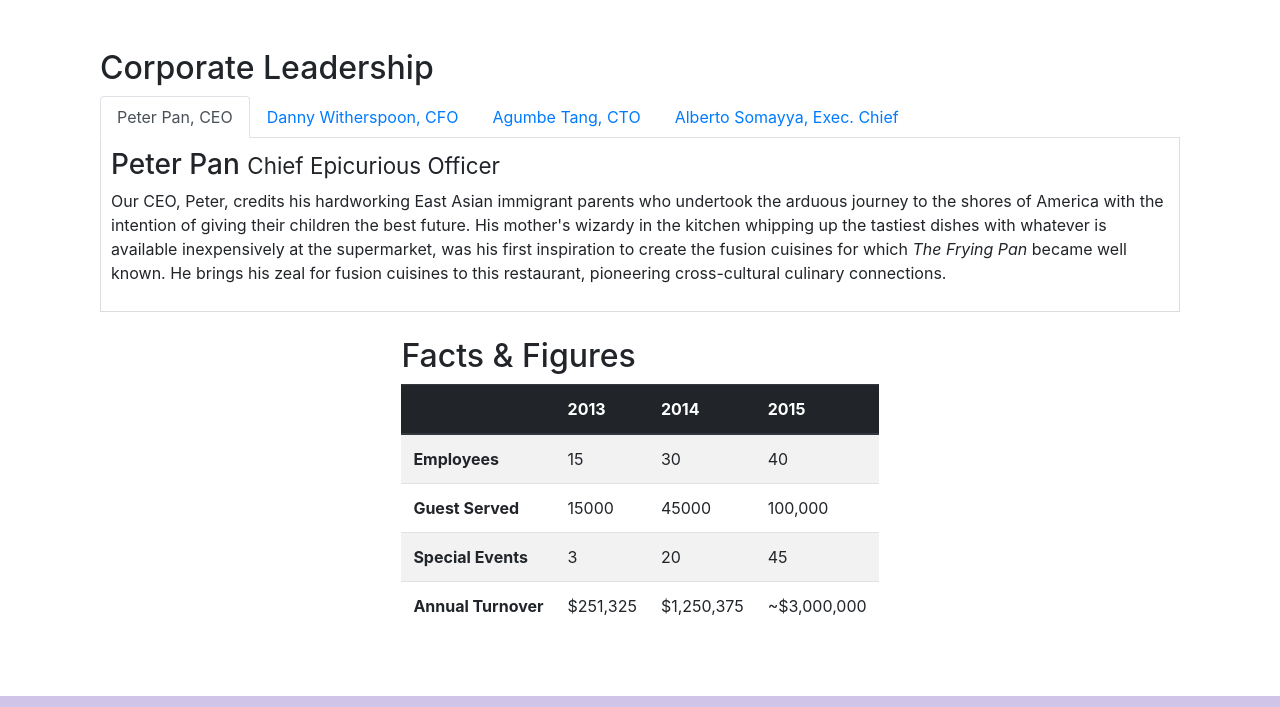
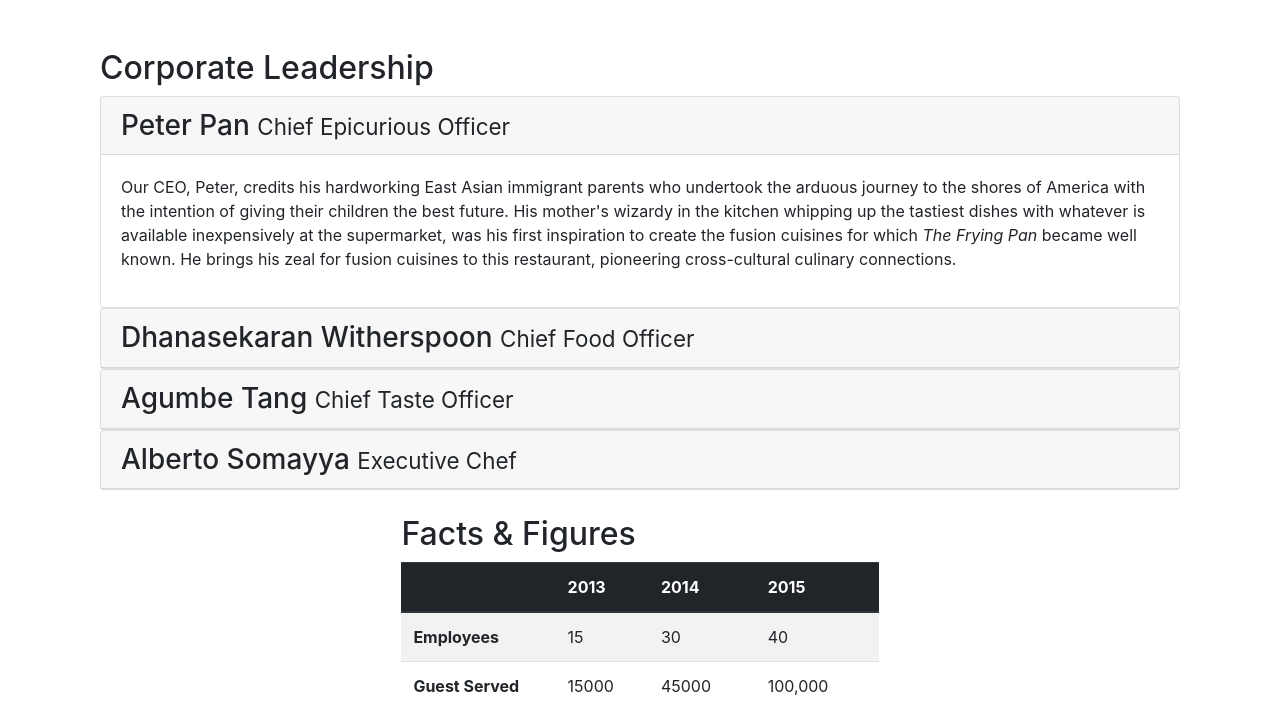
Before and after one commit to christophermontero/UI-Bootstrap4, a website: page aboutus.html in a window 1280 px wide. Shown: the part 966-1673 px from the top of the page. Drawn offline with nearby package versions, Linux system fonts and the light colour scheme.

Commit message:
Replace the tabs for an accordion in aboutus page

```diff
--- a/aboutus.html
+++ b/aboutus.html
@@ -91,40 +91,60 @@
         <div class="row row-content align-items-center">
             <div class="col-12">
                 <h2>Corporate Leadership</h2>
-                <ul class="nav nav-tabs">
-                    <li class="nav-item">
-                        <a class="nav-link active" href="#peter"
-                        role="tab" data-toggle="tab">Peter Pan, CEO</a>
-                    </li>
-                    <li class="nav-item">
-                        <a class="nav-link" href="#danny"
-                        role="tab" data-toggle="tab">Danny Witherspoon, CFO</a>
-                    </li>
-                    <li class="nav-item">
-                        <a class="nav-link" href="#agumbe"
-                        role="tab" data-toggle="tab">Agumbe Tang, CTO</a>
-                    </li>
-                    <li class="nav-item">
-                        <a class="nav-link" href="#alberto"
-                        role="tab" data-toggle="tab">Alberto Somayya, Exec. Chief</a>
-                    </li>
-                </ul>
-                <div class="tab-content">
-                    <div role="tabpanel" class="tab-pane fade show active" id="peter">
-                        <h3>Peter Pan <small>Chief Epicurious Officer</small></h3>
-                        <p class="d-none d-sm-block">Our CEO, Peter, credits his hardworking East Asian immigrant parents who undertook the arduous journey to the shores of America with the intention of giving their children the best future. His mother's wizardy in the kitchen whipping up the tastiest dishes with whatever is available inexpensively at the supermarket, was his first inspiration to create the fusion cuisines for which <em>The Frying Pan</em> became well known. He brings his zeal for fusion cuisines to this restaurant, pioneering cross-cultural culinary connections.</p>
+                <div id="accordion">
+                    <div class="card">
+                        <div class="card-header" role="tab" id="peterhead">
+                            <h3 class="mb-0">
+                                <a data-toggle="collapse" data-target="#peter">Peter Pan <small>Chief Epicurious Officer</small></a>
+                            </h3>
+                        </div>
+                        <div role="tabpanel" class="collapse show" id="peter" data-parent="#accordion">
+                            <div class="card-body">
+                                <p class="d-none d-sm-block">Our CEO, Peter, credits his hardworking East Asian immigrant parents who undertook the arduous journey to the shores of America with the intention of giving their children the best future. His mother's wizardy in the kitchen whipping up the tastiest dishes with whatever is available inexpensively at the supermarket, was his first inspiration to create the fusion cuisines for which <em>The Frying Pan</em> became well known. He brings his zeal for fusion cuisines to this restaurant, pioneering cross-cultural culinary connections.</p>
+                            </div>
+                        </div>
                     </div>
-                    <div role="tabpanel" class="tab-pane fade" id="danny">
-                        <h3>Dhanasekaran Witherspoon <small>Chief Food Officer</small></h3>
-                        <p class="d-none d-sm-block">Our CFO, Danny, as he is affectionately referred to by his colleagues, comes from a long established family tradition in farming and produce. His experiences growing up on a farm in the Australian outback gave him great appreciation for varieties of food sources. As he puts it in his own words, <em>Everything that runs, wins, and everything that stays, pays!</em></p>
+                    <div class="card">
+                        <div class="card-header" role="tab" id="dannyhead">
+                            <h3 class="mb-0">
+                                <a data-toggle="collapse" data-target="#danny">
+                                    Dhanasekaran Witherspoon <small>Chief Food Officer</small>
+                                </a>
+                            </h3>
+                        </div>
+                        <div role="tabpanel" class="collapse" id="danny" data-parent="#accordion">
+                            <div class="card-body">
+                                <p class="d-none d-sm-block">Our CFO, Danny, as he is affectionately referred to by his colleagues, comes from a long established family tradition in farming and produce. His experiences growing up on a farm in the Australian outback gave him great appreciation for varieties of food sources. As he puts it in his own words, <em>Everything that runs, wins, and everything that stays, pays!</em></p>
+                            </div>
+                        </div>
                     </div>
-                    <div role="tabpanel" class="tab-pane fade" id="agumbe">
-                        <h3>Agumbe Tang <small>Chief Taste Officer</small></h3>
-                        <p class="d-none d-sm-block">Blessed with the most discerning gustatory sense, Agumbe, our CTO, personally ensures that every dish that we serve meets his exacting tastes. Our chefs dread the tongue lashing that ensues if their dish does not meet his exacting standards. He lives by his motto, <em>You click only if you survive my lick.</em></p>
+                    <div class="card">
+                        <div class="card-header" role="tab" id="agumbehead">
+                            <h3 class="mb-0">
+                                <a data-toggle="collapse" data-target="#agumbe">
+                                    Agumbe Tang <small>Chief Taste Officer</small>
+                                </a>
+                            </h3>
+                        </div>
+                        <div role="tabpanel" class="collapse" id="agumbe" data-parent="#accordion">
+                            <div class="card-body">
+                                <p class="d-none d-sm-block">Blessed with the most discerning gustatory sense, Agumbe, our CTO, personally ensures that every dish that we serve meets his exacting tastes. Our chefs dread the tongue lashing that ensues if their dish does not meet his exacting standards. He lives by his motto, <em>You click only if you survive my lick.</em></p>
+                            </div>
+                        </div>
                     </div>
-                    <div role="tabpanel" class="tab-pane fade" id="alberto">
-                        <h3>Alberto Somayya <small>Executive Chef</small></h3>
-                        <p class="d-none d-sm-block">Award winning three-star Michelin chef with wide International experience having worked closely with whos-who in the culinary world, he specializes in creating mouthwatering Indo-Italian fusion experiences. He says, <em>Put together the cuisines from the two craziest cultures, and you get a winning hit! Amma Mia!</em></p>
+                    <div class="card">
+                        <div class="card-header">
+                            <h3 class="mb-0">
+                                <a data-toggle="collapse" data-target="#alberto">
+                                    Alberto Somayya <small>Executive Chef</small>
+                                </a>
+                            </h3>
+                        </div>
+                        <div role="tabpanel" class="collapse" id="alberto" data-parent="#accordion">
+                            <div class="card-body">
+                                <p class="d-none d-sm-block">Award winning three-star Michelin chef with wide International experience having worked closely with whos-who in the culinary world, he specializes in creating mouthwatering Indo-Italian fusion experiences. He says, <em>Put together the cuisines from the two craziest cultures, and you get a winning hit! Amma Mia!</em></p>
+                            </div>
+                        </div>
                     </div>
                 </div>
             </div>
```
